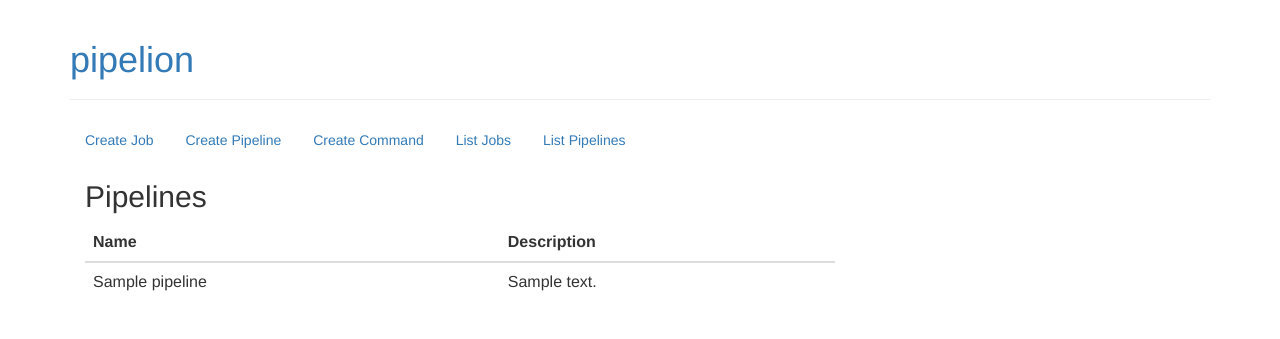
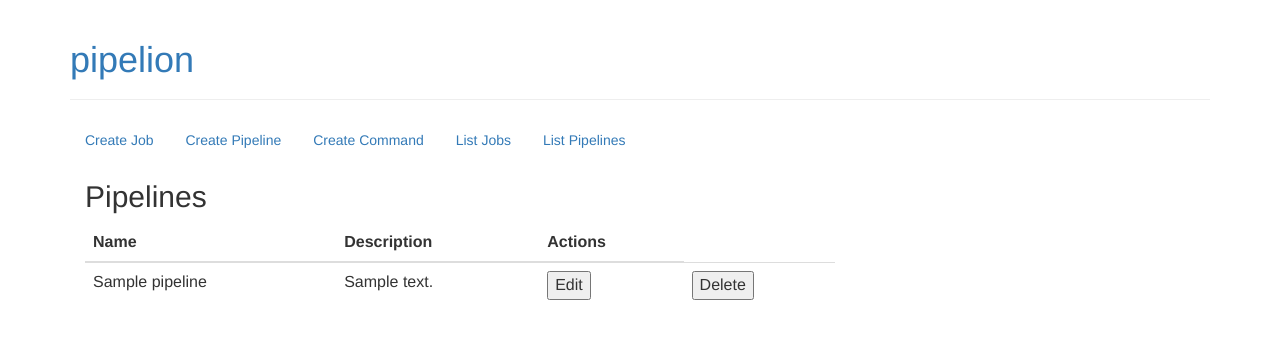
Before and after one commit to frankie13/pipelion, a Django app: page /list/pipeline/ in a window 1280 px wide. Shown: the top 339 px of the page. Run offline with Django 3.2, Linux system fonts and the light colour scheme; tables that the repository leaves empty hold one stand-in row (values such as "Sample post"); some libraries are stand-ins or nearby versions.

Commit message:
Add pipeline update/delete functionality

```diff
--- a/runner/templates/runner/pipeline_list.html
+++ b/runner/templates/runner/pipeline_list.html
@@ -6,13 +6,23 @@
 <table class="table table-hover">
     <thead>
         <tr>
-            <th>Name</th><th>Description</th>
+            <th>Name</th><th>Description</th><th>Actions</th>
         </tr>
     </thead>
     {% for pipeline in object_list %}
     <tr>
         <td> {{ pipeline.name }} </td>
         <td> {{ pipeline.description }} </td>
+        <td>
+        <form action="/edit/pipeline/{{ pipeline.id }}/" method="post">
+            {% csrf_token %}
+            <input type="submit" value="Edit" />
+        </form></td>
+        <td>
+        <form action="/delete/pipeline/{{ pipeline.id }}/" method="post">
+            {% csrf_token %}
+            <input type="submit" value="Delete" />
+        </form></td>
     </tr>
     {% empty %}
     <tr>
--- a/runner/urls.py
+++ b/runner/urls.py
@@ -1,6 +1,6 @@
 from django.conf.urls import url
 
-from runner.views import CommandCreate, PipelineCreate, PipelineList, JobCreate, JobList, run_job
+from runner.views import CommandCreate, PipelineCreate, PipelineList, JobCreate, JobList, run_job, PipelineEdit, PipelineDelete
 urlpatterns = [
     url(r'^$', JobList.as_view()),
     url(r'^new/command/$', CommandCreate.as_view(), name='command_create'),
@@ -8,6 +8,9 @@ urlpatterns = [
     url(r'^new/job/$', JobCreate.as_view(), name='job_create'),
     url(r'^list/job/$', JobList.as_view(), name='job_list'),
     url(r'^list/pipeline/$', PipelineList.as_view(), name='pipeline_list'),
+    url(r'^edit/pipeline/(?P<pk>\d+)/$', PipelineEdit.as_view(), name="pipeline_edit"),
+    url(r'^delete/pipeline/(?P<pk>\d+)/$', PipelineDelete.as_view(), name="pipeline_delete"),
+
     url(r'^run/job', run_job, name='run_job')
 
 ]
--- a/runner/views.py
+++ b/runner/views.py
@@ -1,15 +1,15 @@
-from django.shortcuts import render
+import StringIO
+from datetime import datetime
 from django.http import HttpResponse
-from django.views.generic.edit import CreateView
+from django.shortcuts import redirect, render
+from django.views.generic.edit import CreateView, UpdateView, DeleteView
 from django.views.generic.list import ListView
+import json
 from runner.models import Command, Pipeline, Job, JOB_STATES
+from subprocess import CalledProcessError
 import subprocess
-from subprocess import CalledProcessError
 import thread
-from django.shortcuts import redirect
-import StringIO
-import json
-from datetime import datetime
+
 
 def run_job(request):
     success_url = '/runner/list_job'
@@ -25,7 +25,7 @@ def run_job(request):
                 input = json.loads(job.input)
                 for item in input:
                     for placeholder, value in item.iteritems():
-                        raw_command  = raw_command.replace(placeholder, value)
+                        raw_command = raw_command.replace(placeholder, value)
             except Exception as ex:
                 job.error = ex
                 job.state = 3
@@ -35,7 +35,7 @@ def run_job(request):
 
             print "executing " + command.command_text
             try:
-                job.last_run=datetime.now()
+                job.last_run = datetime.now()
                 p = subprocess.Popen(raw_command, stdin=None, stdout=subprocess.PIPE, stderr=subprocess.PIPE, shell=True)
                 output, output_err = p.communicate()
                 job.output = output
@@ -63,7 +63,7 @@ def run_job(request):
 
     job_id = request.POST.get('id')
     job = Job.objects.get(id=job_id)
-    thread.start_new_thread (run_commands, (job, ))
+    thread.start_new_thread (run_commands, (job,))
 
 
     return redirect('job_list')
@@ -96,8 +96,20 @@ class JobList(ListView):
 class PipelineList(ListView):
 
     model = Pipeline
-
     def get_context_data(self, **kwargs):
         context = super(PipelineList, self).get_context_data(**kwargs)
 #         context['now'] = timezone.now()
         return context
+
+class PipelineEdit(UpdateView):
+    model = Pipeline
+    success_url = '/list/pipeline'
+    fields = '__all__'
+    template_name_suffix = '_update_form'
+    def get_initial(self):
+        initial = super(PipelineEdit, self).get_initial()
+        return initial
+
+class PipelineDelete(DeleteView):
+    model = Pipeline
+    success_url = '/list/pipeline'
```
Also changed, not shown: runner/templates/runner/pipeline_update_form.html (added, +8 -0 lines).
